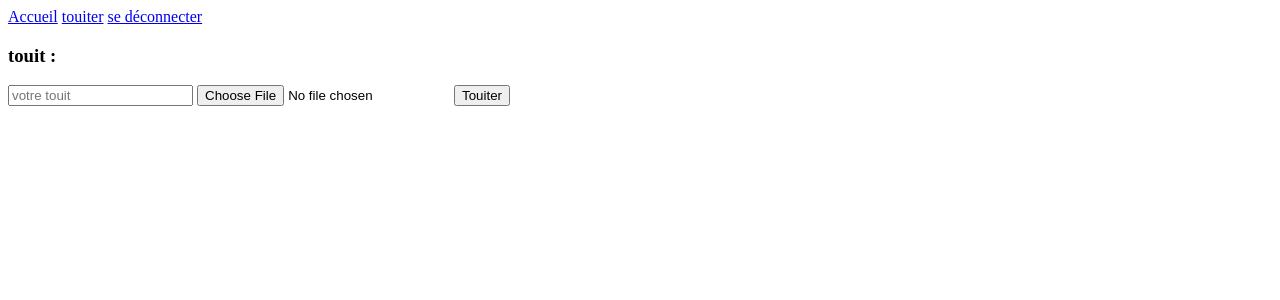
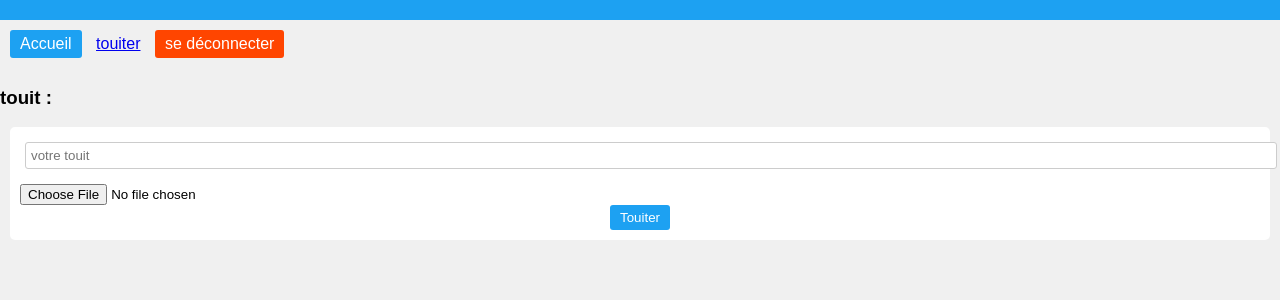
Before and after one commit to tristan-roth/touiteur, a PHP site: page /?action=touit in a window 1280 px wide. Shown: the top 300 px of the page. Run offline with PHP 8.4, Linux system fonts and the light colour scheme; the visitor is signed in with stand-in values (Sample User, id 1).

Commit message:
Add (ebauche) CSS

```diff
--- /dev/null
+++ b/CSS/style.css
@@ -0,0 +1,142 @@
+
+/* Style général de la page */
+body {
+    font-family: Arial, sans-serif;
+    background-color: #f0f0f0;
+    margin: 0;
+    padding: 0;
+}
+
+header {
+    background-color: #1da1f2;
+    color: white;
+    padding: 10px;
+    text-align: center;
+}
+
+/* Style du menu de navigation */
+nav {
+    background-color: #1da1f2;
+    color: white;
+    padding: 10px;
+    text-align: center;
+}
+
+nav a {
+    color: white;
+    text-decoration: none;
+    margin: 10px;
+}
+
+/* Style des formulaires */
+form {
+    padding: 10px;
+    background-color: white;
+    border-radius: 5px;
+    margin: 10px;
+    text-align: center;
+}
+
+input[type="text"] {
+    width: 100%;
+    padding: 5px;
+    margin: 5px;
+    border: 1px solid #ccc;
+    border-radius: 3px;
+}
+
+input[type="file"] {
+    width: 100%;
+    margin-top: 10px;
+}
+
+button {
+    background-color: #1da1f2;
+    color: white;
+    padding: 5px 10px;
+    border: none;
+    border-radius: 3px;
+    cursor: pointer;
+}
+
+button:hover {
+    background-color: #0c90e6;
+}
+
+/* Style des messages */
+p {
+    background-color: white;
+    padding: 10px;
+    border: 1px solid #ccc;
+    border-radius: 3px;
+    margin: 10px;
+}
+
+/* Style des images et vidéos */
+img, video {
+    max-width: 100%;
+    height: auto;
+    display: block;
+    margin: 10px auto;
+}
+
+/* Style des boutons like et dislike */
+form input[type="submit"] {
+    background-color: #1da1f2;
+    color: white;
+    border: none;
+    padding: 5px 10px;
+    border-radius: 3px;
+    cursor: pointer;
+}
+
+form input[type="submit"]:hover {
+    background-color: #0c90e6;
+}
+
+/* Style de la barre de déconnexion */
+a[href="?action=deconnecter"] {
+    background-color: #ff4500;
+    color: white;
+    padding: 5px 10px;
+    text-decoration: none;
+    border-radius: 3px;
+    margin: 10px;
+    display: inline-block;
+}
+
+/* Style des liens d'accueil et de touiter */
+a[href="?action=signin"], a[href="?action=signup"] {
+    background-color: #1da1f2;
+    color: white;
+    padding: 5px 10px;
+    text-decoration: none;
+    border-radius: 3px;
+    margin: 10px;
+    display: inline-block;
+}
+
+/* Style pour la liste de touites */
+ul {
+    list-style: none;
+    padding: 0;
+}
+
+li {
+    background-color: white;
+    border: 1px solid #ccc;
+    border-radius: 3px;
+    margin: 10px;
+    padding: 10px;
+}
+
+/* Style pour le bouton d'accueil */
+a[href="index.php"] {
+    background-color: #1da1f2;
+    color: white;
+    padding: 5px 10px;
+    text-decoration: none;
+    border-radius: 3px;
+    margin: 10px;
+    display: inline-block;
+}
--- a/src/Dispatcheur.php
+++ b/src/Dispatcheur.php
@@ -69,13 +69,13 @@ class Dispatcheur {
         echo <<<BEGINHTML
         <!DOCTYPE html>
         <html lang="fr">
+        <head>
+            <meta charset='UTF-8'>
             <meta charset="UTF-8">
             <title>Page Title</title>
             <meta name="viewport" content="width=device-width,initial-scale=1">
-            <link rel="stylesheet" href="">
-
-            <style>
-            </style>
+            <link rel="stylesheet" type='text/css' href="CSS/style.css">
+        </head>
             <header>
             </header>
             <body>
--- a/src/action/SignupAction.php
+++ b/src/action/SignupAction.php
@@ -52,7 +52,6 @@ HTML;
                 );
                 $data->bindParam(1,$uti);
                 $data->execute();
-                var_dump($data);
                 if ($data->rowCount() !== 0) {
                     $html .=
                         "<p>ce nom d'utilisateur est déjà pris. <a href=\"?action=signin\">Connectez vous</a> pour continuer</p>";
--- a/src/action/touitAction.php
+++ b/src/action/touitAction.php
@@ -17,12 +17,15 @@ class TouitAction extends Action{
         $html = "";
         if ($method === "GET") {
             $html = <<<HTML
-            <h3>touit : </h3>
-                <form action id =touit method ="POST" enctype="multipart/form-data">
-                    <input type = "text" id = "touit" name = "touit" placeholder = "votre touit">
-                    <input type = "file" id = "image" name = "image" placeholder = "votre image">
-                    <button type = "submit">Touiter</button>
-                </form>
+                <h3>touit : </h3>
+                <link rel="stylesheet" type="text/css" href="../../CSS/style.css">
+                <div class="touite-form">
+                    <form action id="touit" method="POST" enctype="multipart/form-data">
+                        <input type="text" id="touit" name="touit" placeholder="votre touit">
+                        <input type="file" id="image" name="image" placeholder="votre image">
+                        <button type="submit">Touiter</button>
+                    </form>
+                </div>
             HTML;
 
         }
```
